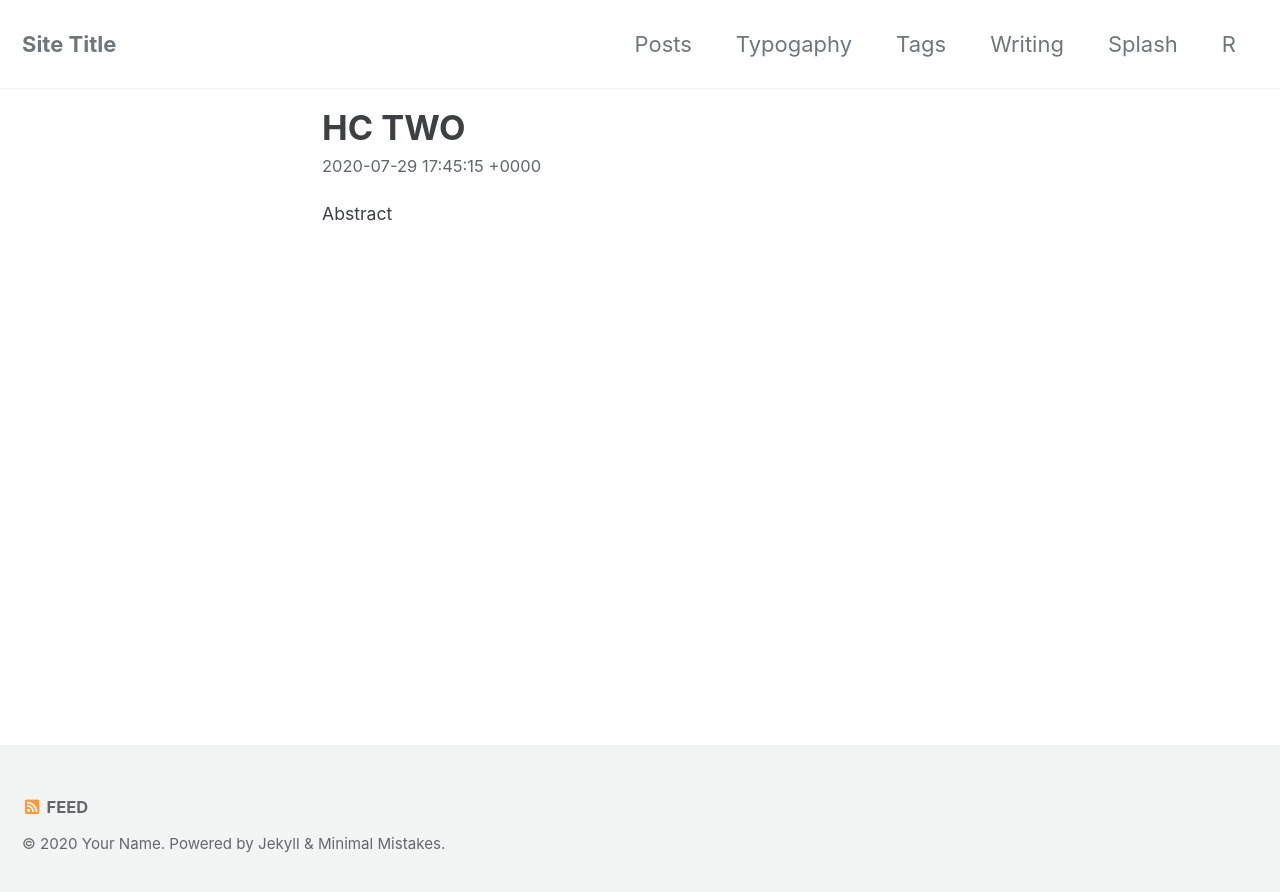
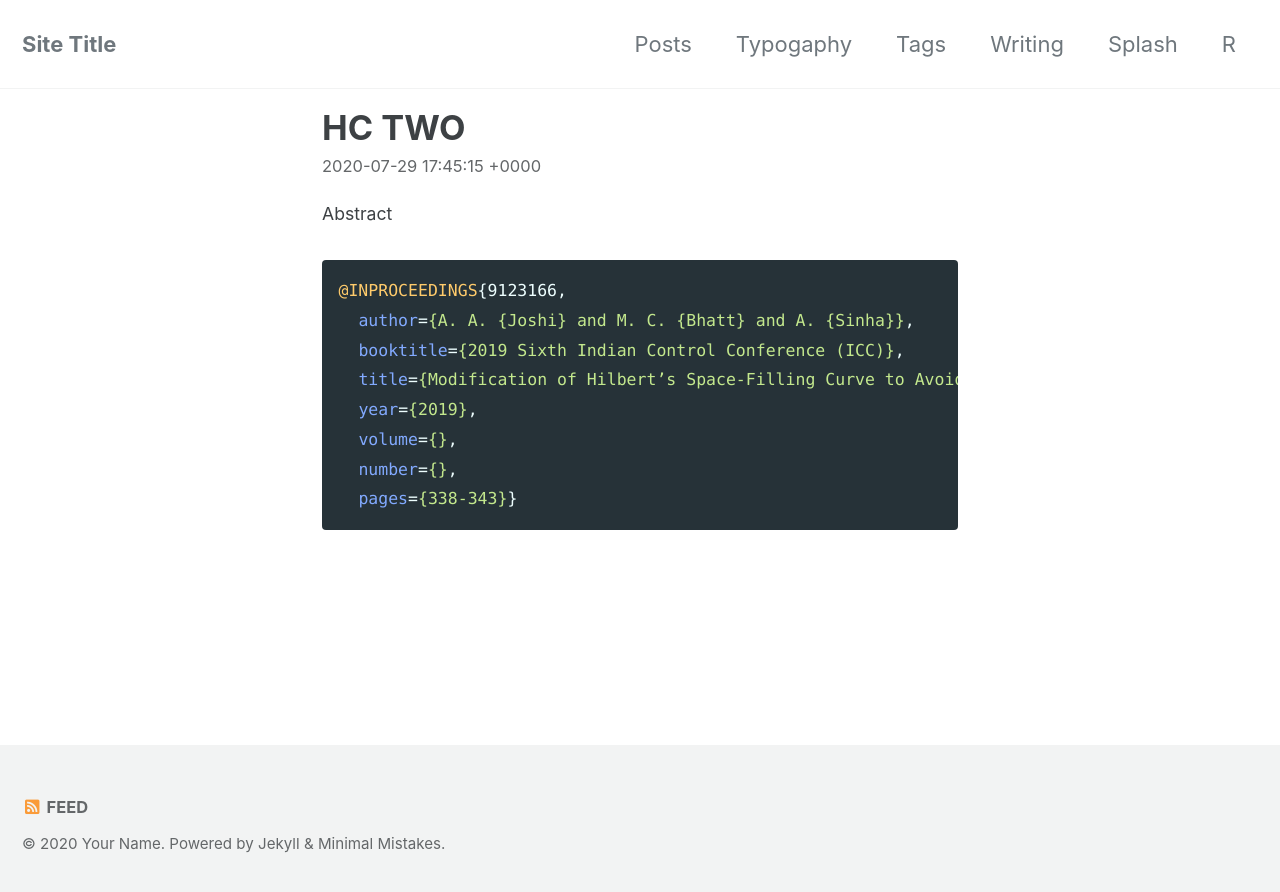
Before and after one commit to anantjoshi97/website, a Jekyll site: the page built from _publications/trial-two.md, in a window 1280 px wide. Shown: the top 892 px of the page. Built offline with Jekyll 4.4.1, drawn with Linux system fonts in a browser that asks for light colours; cached includes are drawn as plain includes.

Commit message:
Added citation as bibtex code

```diff
--- a/_publications/trial-two.md
+++ b/_publications/trial-two.md
@@ -11,3 +11,14 @@ date_of_entry: 2020-06-15 07:33:33 +0530
 ---
 
 Abstract
+
+{% highlight bibtex %}
+@INPROCEEDINGS{9123166,
+  author={A. A. {Joshi} and M. C. {Bhatt} and A. {Sinha}},
+  booktitle={2019 Sixth Indian Control Conference (ICC)},
+  title={Modification of Hilbert’s Space-Filling Curve to Avoid Obstacles: A Robotic Path-Planning Strategy},
+  year={2019},
+  volume={},
+  number={},
+  pages={338-343}}
+{% endhighlight %}
```
